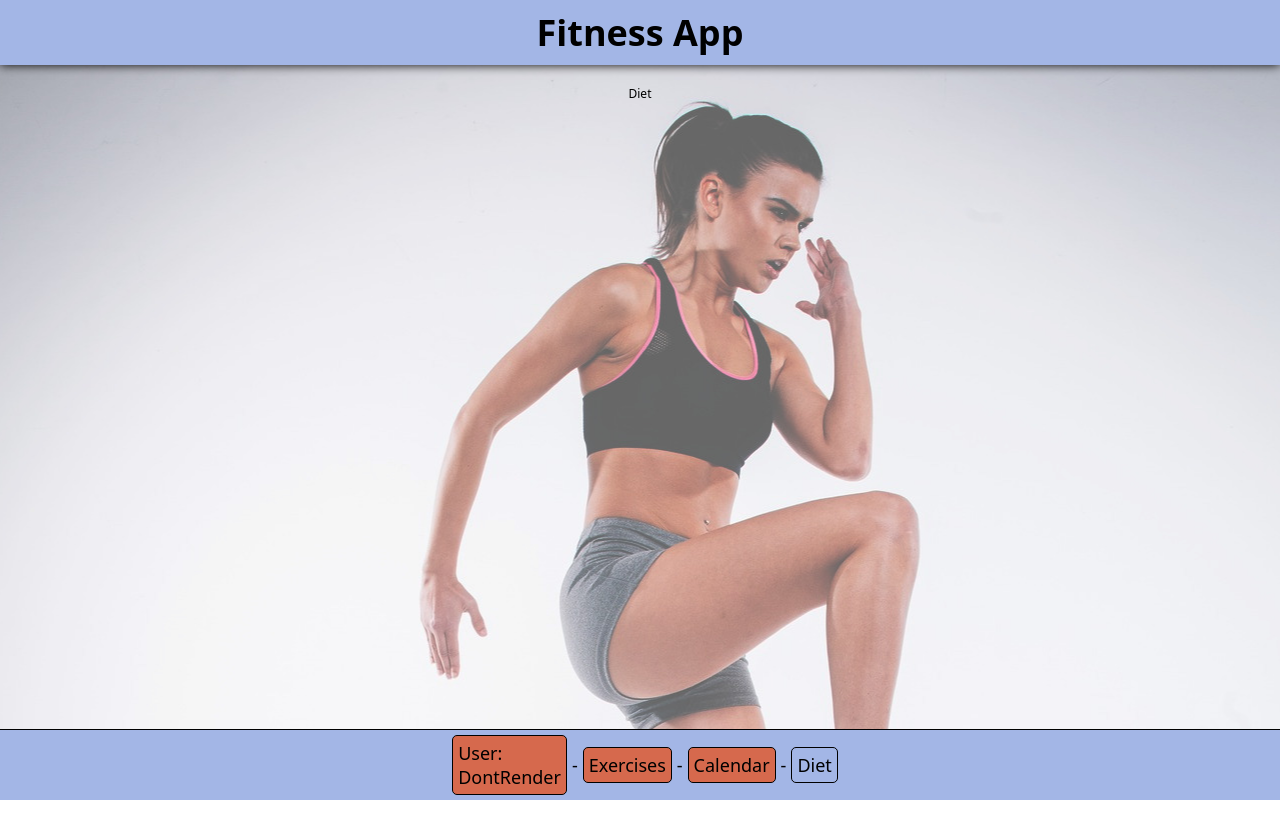
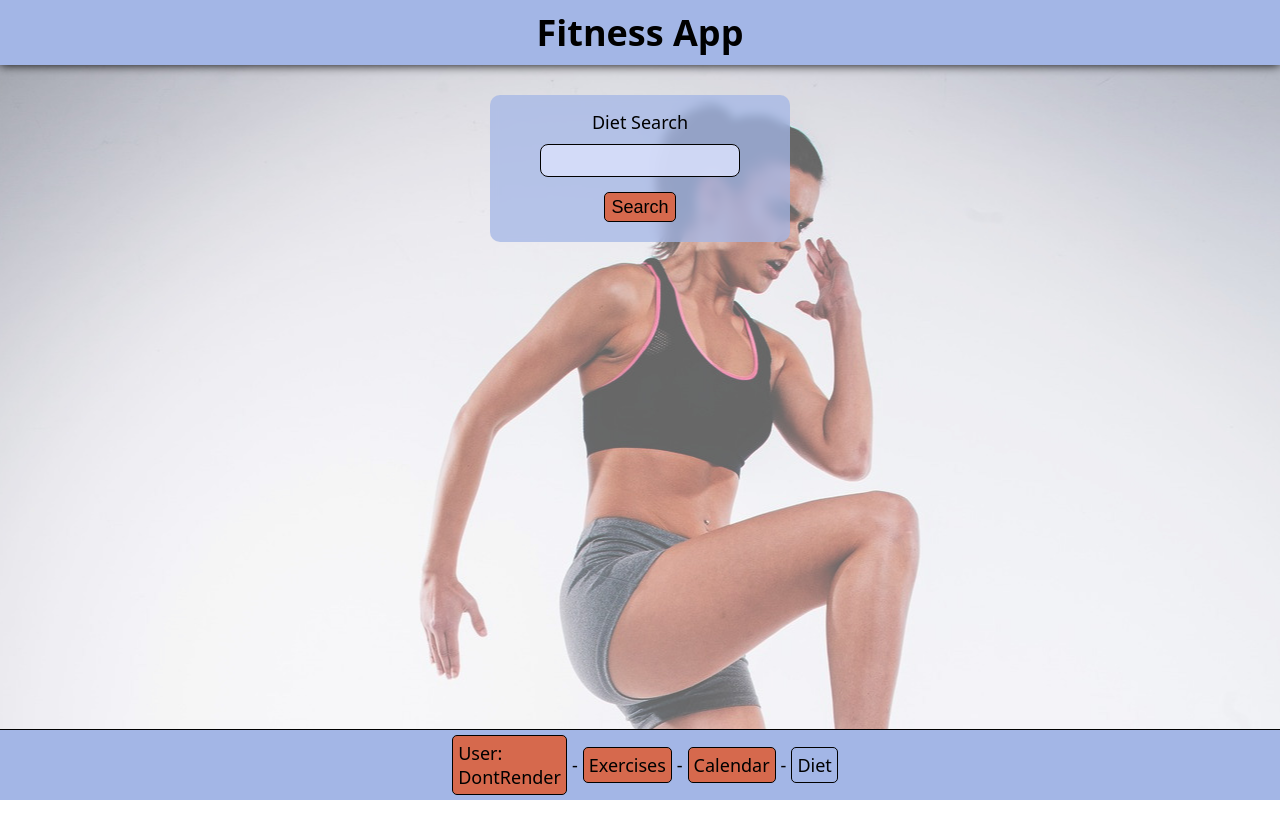
Before and after one commit to lenzloesche/capstone-project, a Next.js app: page /diet in a window 1280 px wide. Shown: the top 838 px of the page. Built offline with nearby package versions, Linux system fonts and the light colour scheme.

Commit message:
add searchbar form

```diff
--- a/pages/diet.js
+++ b/pages/diet.js
@@ -2,9 +2,19 @@ import StrengthContainer from "../components/StrengthContainer";
 import Navigation from "../components/Navigation";
 import Heading from "../components/Heading";
 import Header from "../components/Header";
-import StyledParagraph from "../components/StyledParagraph";
+import StyledParagraphNormal from "../components/StyledParagraphNormal";
+import Form from "../components/Form";
+import FormContainer from "../components/FormContainer";
+import Input from "../components/Input";
+import StyledButton from "../components/StyledButton";
+import {useState} from "react";
 
 export default function Diet({userName}) {
+  const [searchInput, setSearchInput] = useState("");
+
+  function handleSubmit(event) {
+    event.preventDefault();
+  }
   return (
     <>
       <main>
@@ -12,7 +22,22 @@ export default function Diet({userName}) {
           <Header>
             <Heading>Fitness App</Heading>
           </Header>
-          <StyledParagraph>Diet</StyledParagraph>
+
+          <FormContainer>
+            <StyledParagraphNormal>Diet Search</StyledParagraphNormal>
+            <Form
+              onSubmit={(event) => {
+                handleSubmit(event);
+              }}
+            >
+              {" "}
+              <Input
+                value={searchInput}
+                onChange={(event) => setSearchInput(event.target.value)}
+              ></Input>
+              <StyledButton>Search</StyledButton>
+            </Form>
+          </FormContainer>
         </StrengthContainer>
       </main>
 
```
